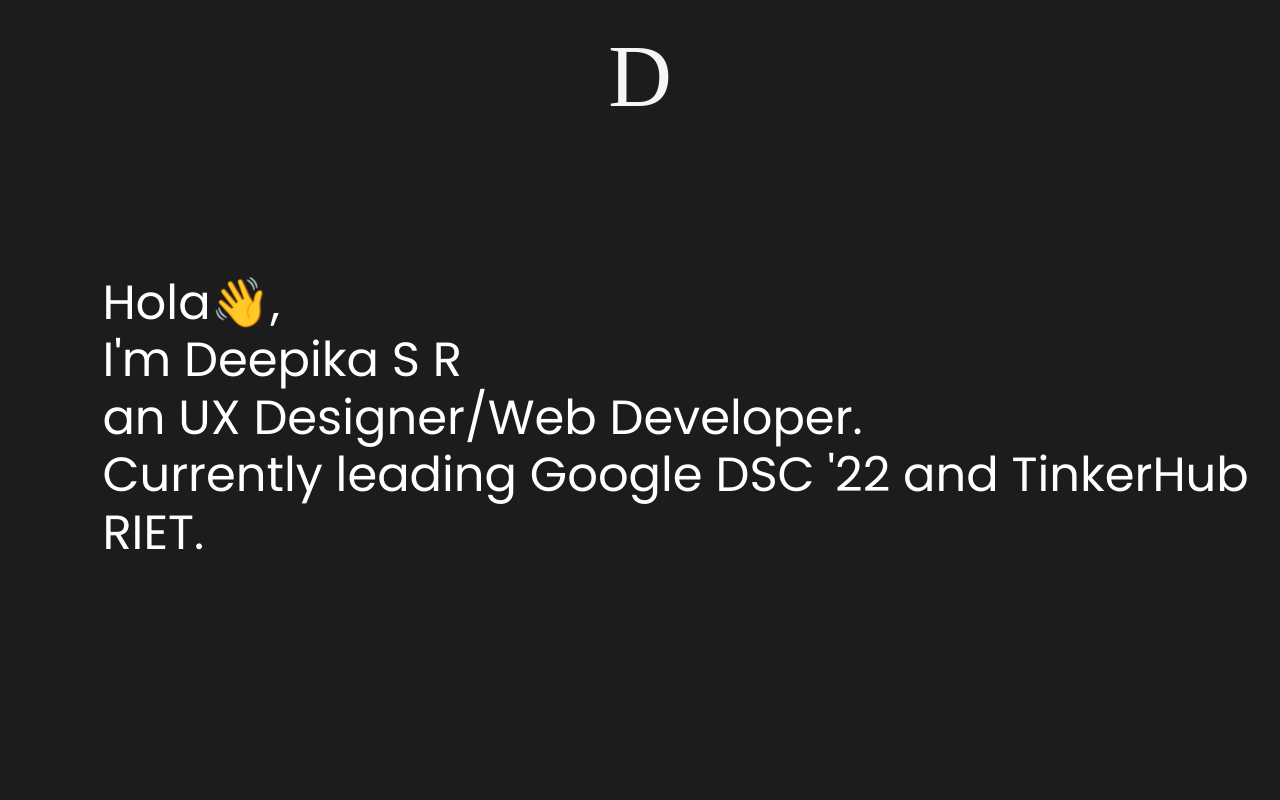
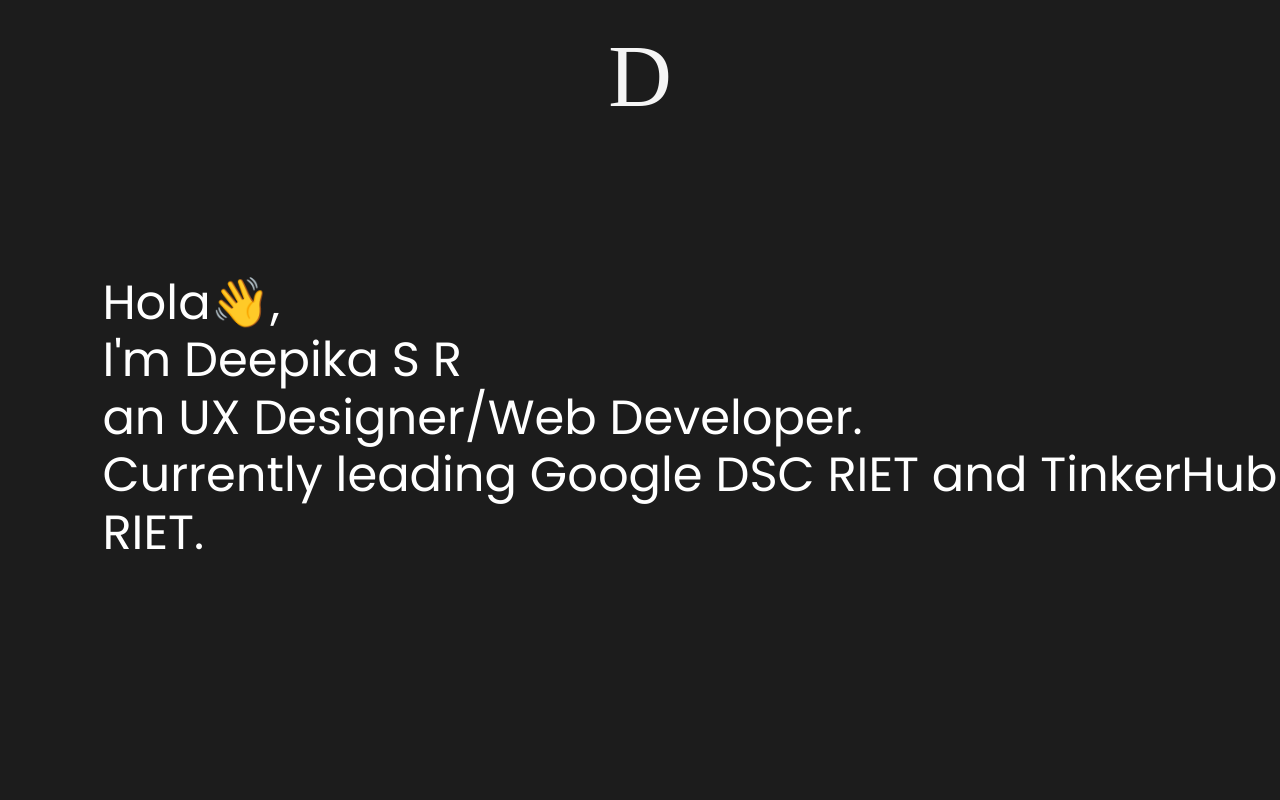
Before and after one commit to DeepikaSR4/deepika, a plain HTML site: page index.html in a window 1280 px wide. Shown: the top 800 px of the page. Drawn offline with nearby package versions, Linux system fonts and the light colour scheme; a web font is replaced by a local one.

Commit message:
Update index.html

```diff
--- a/index.html
+++ b/index.html
@@ -37,7 +37,7 @@
     Hola👋,
     <br>
     I'm Deepika S R<br>an UX Designer/Web Developer.<br>
-    Currently leading Google DSC '22 and TinkerHub RIET.</h2>
+    Currently leading Google DSC RIET and TinkerHub RIET.</h2>
   </div>
 </section>
 
```
